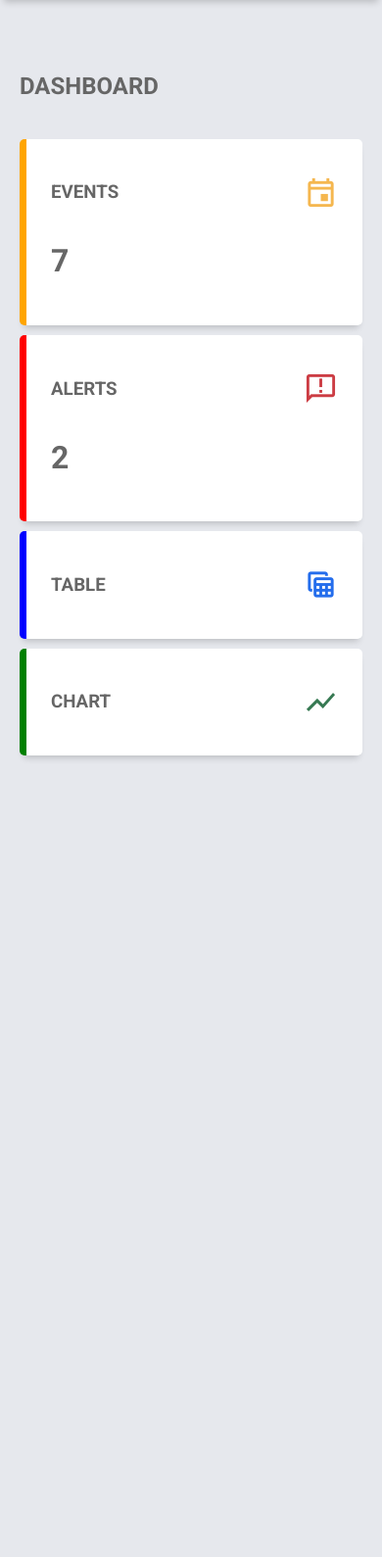
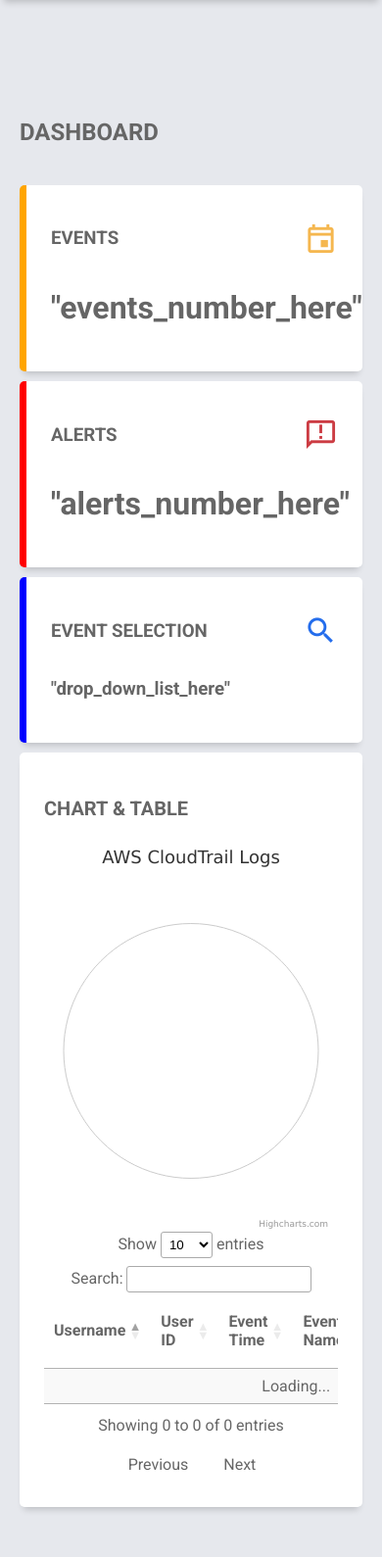
Before and after one commit to ElijahQuinones/capstone, a Flask app: template templates/dashboard.html in a window 390 px wide. Shown: the part 70-1659 px from the top of the page at 98% size. Run offline with Flask 2, Linux system fonts and the light colour scheme; the template is opened without the code that fills it, so the values that code supplies are empty; some libraries are stand-ins or nearby versions.

Commit message:
added pie chart and table to dashboard page, made various changes to prep for future backend integration, cleaned up js and css files

```diff
--- a/static/dashboard/dashboard.css
+++ b/static/dashboard/dashboard.css
@@ -39,10 +39,11 @@ body {
 .grid-container {
     display: grid;
     grid-template-columns: 260px 1fr 1fr;
-    grid-template-rows: 0.2fr 3fr;
+    grid-template-rows: 0.2fr 2fr;
     grid-template-areas:
         "sidebar header header header"
-        "sidebar main main main";
+        "sidebar main main main"
+        "sidebar footer footer footer";
     height: 100vh;
 }
 
@@ -58,7 +59,8 @@ body {
 }
 
 .header-left {
-    cursor: pointer;
+    font-size: 20px;
+    font-weight: 500;
 }
 
 .header-right {
@@ -188,10 +190,26 @@ body {
     font-size: 35px;
 }
 
+.chart {
+    display: flex;
+    flex-direction: column;
+    justify-content: space-around;
+    padding: 25px;
+    background-color: #ffffff;
+    box-sizing: border-box;
+    border-radius: 5px;
+    box-shadow: 0 6px 7px -4px rgba(0, 0, 0, 0.2);
+}
+
+.chart-title {
+    font-size: 20px;
+    font-weight: 600;
+}
+
 @media screen and (max-width: 950px) {
     .grid-container {
         grid-template-columns: 1fr;
-        grid-template-rows: 0.2fr 3fr;
+        grid-template-rows: 0.2fr 2fr;
         grid-template-areas:
         "header"
         "main";
@@ -214,6 +232,18 @@ body {
     }
 }
 
+.card:nth-child(3) {
+    grid-column: span 2;
+}
+
+.chart {
+    grid-column: span 2;
+}
+
+table {
+    text-align: left;
+}
+
 @media screen and (max-width: 750px) {
     .main-cards {
         grid-template-columns: 1fr;
@@ -221,6 +251,17 @@ body {
         margin-bottom: 0;
     }
 
+    .card:first-child {
+        grid-column: span 2;
+    }
+
+    .card:nth-child(2) {
+        grid-column: span 2;
+    }
+
+    .card:nth-child(3) {
+        grid-column: span 2;
+    }
 }
 
 @media screen and (max-width: 550px) {
--- a/static/dashboard/dashboard.js
+++ b/static/dashboard/dashboard.js
@@ -1,3 +1,4 @@
+// Sidebar functionality
 var sidebarOpen = false;
 var sidebar = document.getElementById("sidebar");
 
@@ -14,3 +15,72 @@ function closeSidebar() {
         sidebarOpen = false;
     }
 }
+
+// Datatables.net integration
+$(document).ready(function() {
+    var table = $('#example').DataTable({
+        "responsive": true,
+        "autoWidth": true,
+        "scrollX": true,
+        "ajax": {
+        //  "url": "/boto3/cloudtrail/ConsoleLogin/50",
+            "url": "data.json",
+            "dataSrc": "Records"
+        },
+        "columns": [
+            { "data": "userIdentity.userName" },
+            { "data": "userIdentity.accountId" },
+            { "data": "eventTime" },
+            { "data": "eventName" },
+            { "data": "awsRegion" },
+            { "data": "sourceIPAddress" }
+        ]
+    });
+
+    // Beginning of HighCharts integration (with steps)
+    // Create the chart with initial data
+    var container = $('<div/>').insertBefore(table.table().container());
+
+    var chart = Highcharts.chart(container[0], {
+        chart: {
+            type: 'pie',
+        },
+        title: {
+            text: 'AWS CloudTrail Logs',
+        },
+        series: [
+            {
+                data: chartData(table),
+            },
+        ],
+    });
+
+    // On each draw, update the data in the chart
+    table.on('draw', function () {
+        chart.series[0].setData(chartData(table));
+    });
+});
+
+function chartData(table) {
+    var counts = {};
+
+    // Count the number of entries for each position
+    table
+        .column(0, { search: 'applied' })
+        .data()
+        .each(function (val) {
+            if (counts[val]) {
+                counts[val] += 1;
+            } else {
+                counts[val] = 1;
+            }
+        });
+
+    // And map it to the format Highcharts uses
+    return $.map(counts, function (val, key) {
+        return {
+            name: key,
+            y: val,
+        };
+    });
+}
--- a/templates/dashboard.html
+++ b/templates/dashboard.html
@@ -6,6 +6,7 @@
         <title>AWS Admin Dashboard</title>
         <link href="https://fonts.googleapis.com/css2?family=Roboto:wght@100;300;400;500;700;900&display=swap" rel="stylesheet">
         <link href="https://fonts.googleapis.com/icon?family=Material+Icons+Outlined" rel="stylesheet">
+        <link rel="stylesheet" type="text/css" href="https://cdn.datatables.net/v/dt/jq-3.6.0/dt-1.11.3/datatables.min.css"/>
         <link rel="stylesheet" type="text/css" href="{{ url_for('static', filename='dashboard/dashboard.css')}}" />
     </head>
     <body>
@@ -15,11 +16,11 @@
                     <span class="material-icons-outlined">menu</span>
                 </div>
                 <div class="header-left">
-                    <span class="material-icons-outlined">search</span>
+                    <span class="username">Hello "username_here" !</span>
                 </div>
-                <div class="header-right">
-                    <a style="text-decoration: none; color: #666666;" href="/">
-                        <span class="material-icons-outlined">logout</span>
+                    <a style="text-decoration: none; color: #666666;" href="{{ url_for('login')}}">
+                        <div class="header-right">
+                            <span class="material-icons-outlined">logout</span>
                     </a>
                 </div>
             </header>
@@ -33,22 +34,23 @@
                         <span class="material-icons-outlined" onclick="closeSidebar()">close</span>
                     </h1>
                 </div>
+
                 <ul class="sidebar-list">
+                    <a style="text-decoration: none; color: #9799ab;" href="">
                         <li class="sidebar-list-item">
                             <span class="material-icons-outlined">space_dashboard</span> Dashboard
                         </li>
                     </a>
-                    <li class="sidebar-list-item">
-                        <a style="text-decoration: none; color: #9799ab;" href="{{ url_for('table')}}">
-                            <span class="material-icons-outlined">table_view</span> Table
-                        </a>
-                    </li>
-                    <li class="sidebar-list-item">
-                        <span class="material-icons-outlined">show_chart</span> Chart
-                    </li>
-                    <li class="sidebar-list-item">
-                        <span class="material-icons-outlined">settings</span> Settings
-                    </li>
+                    <a style="text-decoration: none; color: #9799ab;" href="{{ url_for('dashboard_table')}}">
+                        <li class="sidebar-list-item">
+                            <span class="material-icons-outlined">table_view</span> Chart & Table
+                        </li>
+                    </a>
+                    <a style="text-decoration: none; color: #9799ab;" href="{{ url_for('login')}}">
+                        <li class="sidebar-list-item">
+                            <span class="material-icons-outlined">logout</span> Logout
+                        </li>
+                    </a>
                 </ul>
             </aside>
 
@@ -63,33 +65,49 @@
                             <h3>EVENTS</h3>
                             <span class="material-icons-outlined text-orange">event</span>
                         </div>
-                        <h1>7</h1>
+                        <h1>"events_number_here"</h1>
                     </div>
                     <div class="card">
                         <div class="card-inner">
                             <h3>ALERTS</h3>
                             <span class="material-icons-outlined text-red">announcement</span>
                         </div>
-                        <h1>2</h1>
-                    </div>
-                    <div class="card">
-                        <a style="text-decoration: none; color: #666666;" href="{{ url_for('table')}}">
-                            <div class="card-inner">
-                                <h3>TABLE</h3>
-                                <h1 class="material-icons-outlined text-blue">table_view</h1>
-                            </div>
-                        </a>
+                        <h1>"alerts_number_here"</h1>
                     </div>
                     <div class="card">
                         <div class="card-inner">
-                            <h3>CHART</h3>
-                            <h1 class="material-icons-outlined text-green">show_chart</h1>
+                            <h3>EVENT SELECTION</h3>
+                            <span class="material-icons-outlined text-blue">search</span>
+                        </div>
+                        <h3>"drop_down_list_here"</h3>
+                    </div>
+
+                <div class="chart">
+                    <div class="chart-card">
+                        <div class="card-inner">
+                            <p class="chart-title">CHART & TABLE</p>
+                        </div>
+                            <table id="example" class="display" style="width:100%">
+                                <thead>
+                                    <tr>
+                                        <th>Username</th>
+                                        <th>User ID</th>
+                                        <th>Event Time</th>
+                                        <th>Event Name</th>
+                                        <th>AWS Region</th>
+                                        <th>Source IP Address</th>
+                                    </tr>
+                                </thead>
+                            </table>
                         </div>
                     </div>
-                </div>
+
             </main>
         </div>
 
+        <script src="https://code.jquery.com/jquery-3.6.0.min.js"></script>
+        <script src="https://cdn.datatables.net/v/dt/jq-3.6.0/dt-1.11.3/datatables.min.js"></script>
+        <script src="https://code.highcharts.com/highcharts.js"></script>
         <script src="{{ url_for('static', filename='dashboard/dashboard.js')}}"></script>
     </body>
 </html>
```
Also changed, not shown: static/dashboard/data.json (deleted, +0 -59 lines), static/dashboard/table.js (deleted, +0 -17 lines), templates/dashboard_table.html (+23 -14 lines), templates/table.html (deleted, +0 -26 lines), 1 other file.
